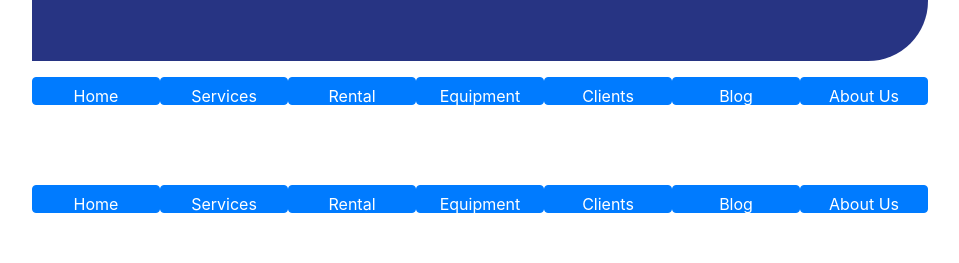
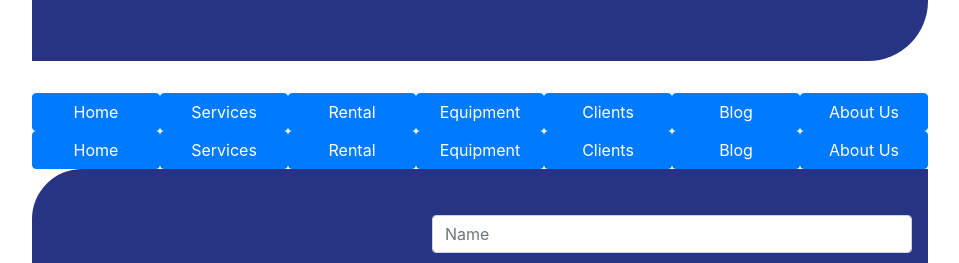
Before and after one commit to RaphaelQSmith/irish-laundry-system, a Next.js app: page /components/HeaderButtons in a window 1280 px wide. Shown: the part 211-474 px from the top of the page, without its empty margins (160-1119 px from the left). Built offline with nearby package versions, Linux system fonts and the light colour scheme.

Commit message:
Fixing header buttons

```diff
--- a/pages/components/components.module.css
+++ b/pages/components/components.module.css
@@ -7,7 +7,7 @@
     border-bottom-right-radius: 60px;
     align-items: center;
     justify-items: center;
-    margin-bottom: 1rem;
+    margin-bottom: 2rem;
     padding: 4rem 2rem;
     color: azure;
 }
@@ -37,11 +37,7 @@
 }
 .headerBts{
     flex: 1;
-    border-radius: 6px;
-    text-align: center;
-    font-size: 15pt;
-    height: 3.5vh;
-    margin-bottom: 5rem;
+    /* margin-bottom: 5rem; */
 }
 
 .footerStyle{
```
Also changed, not shown: styles/Home.module.css (+2 -5 lines).
